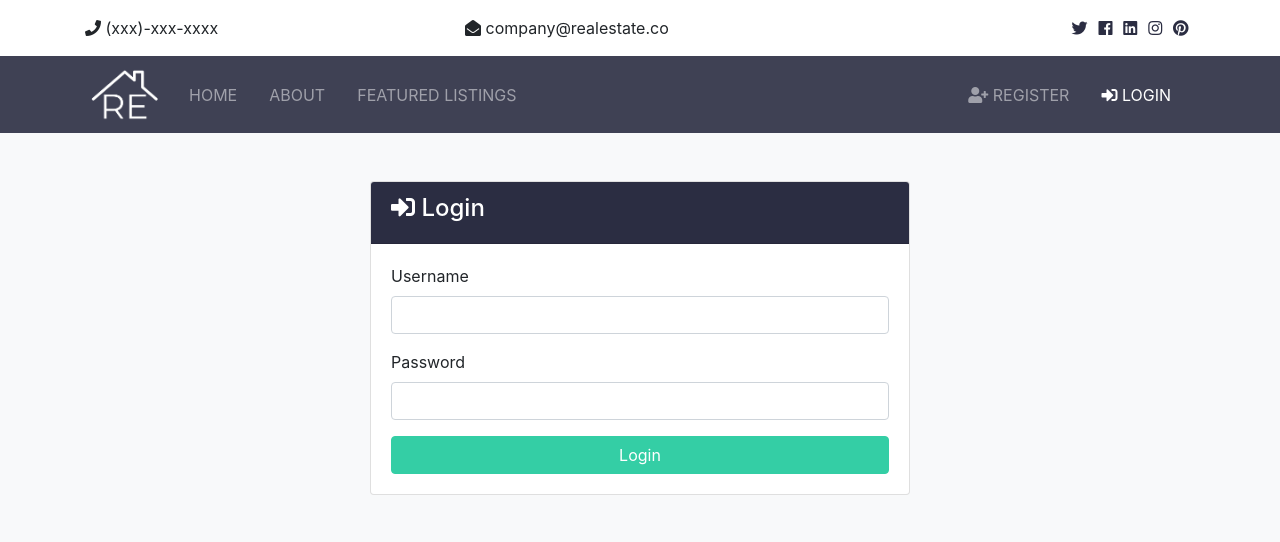
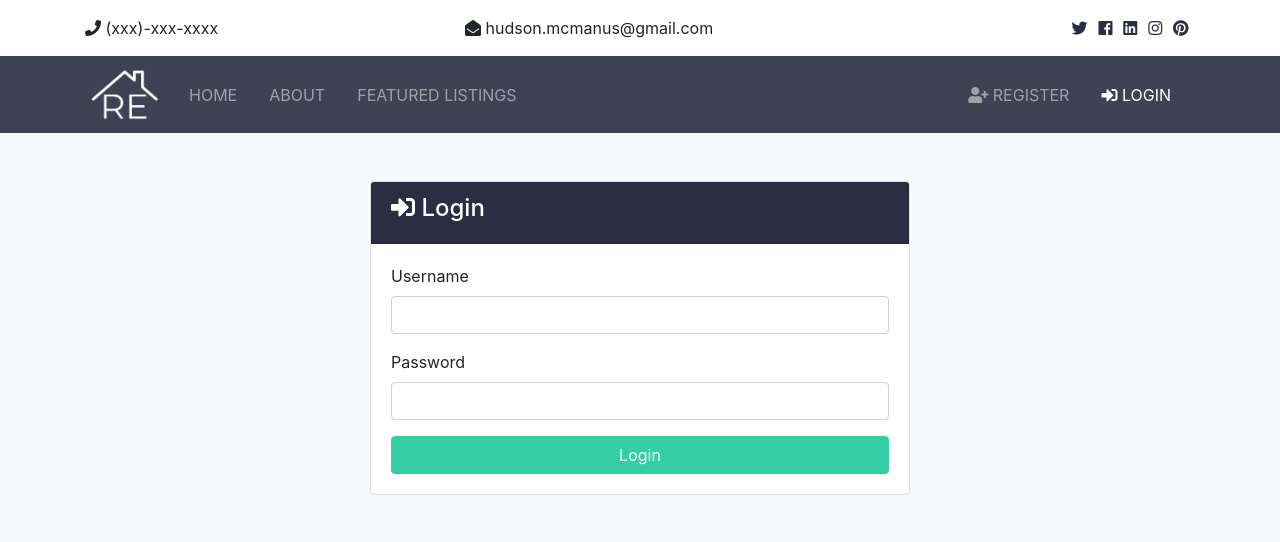
Before and after one commit to hudsonmcmanus/django-real-estate-project, a Django app: page /accounts/login in a window 1280 px wide. Shown: the top 542 px of the page. Run offline with Django 3.2, Linux system fonts and the light colour scheme; parts of the project's set-up code (start-up, migrations or seed data) failed here and were passed over; some libraries are stand-ins or nearby versions.

Commit message:
changed topbar

```diff
--- a/templates/partials/_topbar.html
+++ b/templates/partials/_topbar.html
@@ -6,7 +6,7 @@
                 <i class="fas fa-phone"></i> (xxx)-xxx-xxxx
             </div>
             <div class="col-md-4">
-                <i class="fas fa-envelope-open"></i> company@realestate.co
+                <i class="fas fa-envelope-open"></i> hudson.mcmanus@gmail.com
             </div>
             <div class="col-md-4">
                 <div class="social text-right">
```
